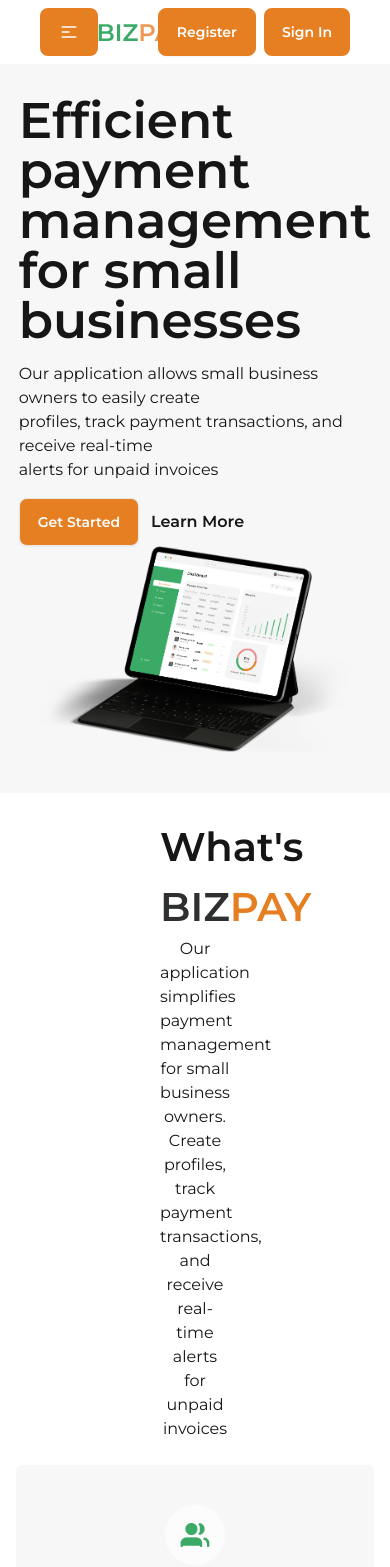
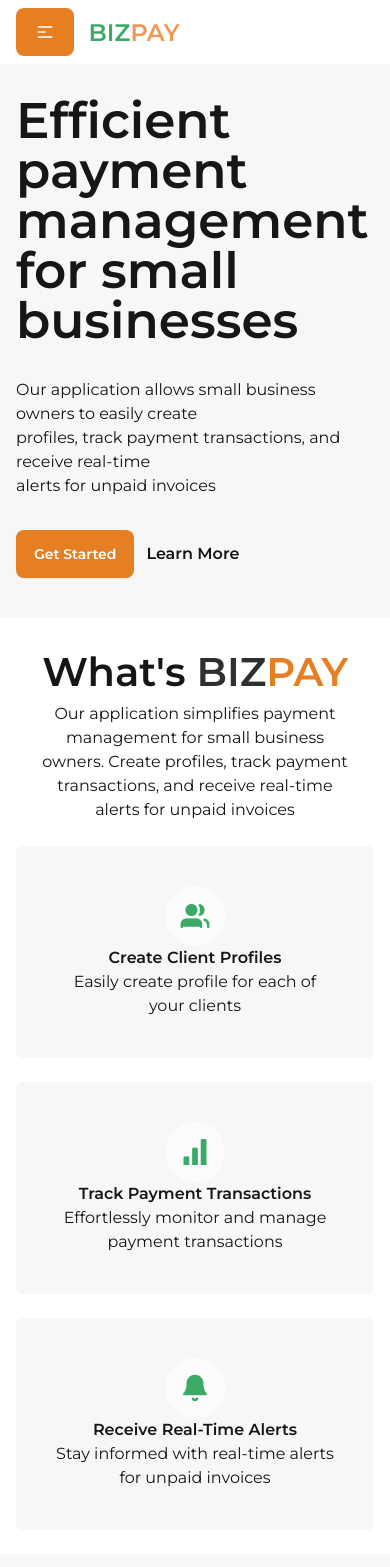
Before and after one commit to sparkle666/Bizpay, a React (Vite) app: page / in a window 390 px wide. Shown: the top 1567 px of the page. Built offline with nearby package versions, Linux system fonts and the light colour scheme.

Commit message:
Fix: responsiveness on smaller screens

```diff
--- a/src/components/Hero.tsx
+++ b/src/components/Hero.tsx
@@ -3,19 +3,19 @@ import IPad from "../assets/iPadPro.png"
 
 const Hero: FC = () => {
     return (
-        <div className="flex flex-col lg:flex-row px-10 pt-24 pb-10 justify-evenly items-center bg-[#F7F7F7]">
-            <div className="space-y-4">
-                <p className="text-[50px] font-semibold leading-none">Efficient payment management for small businesses</p>
+        <div className="flex lg:h-screen flex-col lg:flex-row lg:px-10 px-4 pt-24 pb-10 justify-evenly items-center bg-[#F7F7F7]">
+            <div className="space-y-8">
+                <p className="lg:text-[4rem] text-[50px] font-semibold leading-none">Efficient payment management for small businesses</p>
                 <p>Our application allows small business owners to easily create <br />
                     profiles, track payment transactions, and receive real-time <br />
                     alerts for unpaid invoices</p>
                 <div className="space-x-3">
-                    <a href="" className="btn bg-secondary outline-0 text-white">Get Started</a>
+                    <a href="" className="btn bg-secondary outline-0 border-none text-white">Get Started</a>
                     <a href="" className="btn-outline border-0 font-semibold">Learn More</a>
                 </div>
             </div>
             <div>
-                <img src={IPad} alt="An ipad image" />
+                <img src={IPad} className="lg:block hidden" alt="An ipad image" />
             </div>
         </div>
     )
--- a/src/components/InfoSection.tsx
+++ b/src/components/InfoSection.tsx
@@ -7,7 +7,7 @@ import NotificationIcon from "../assets/NotificationIcon.png"
 const InfoSection: FC = () => {
     return (
         <div className='lg:px-10 lg:py-8 space-y-6 py-6'>
-            <div className='text-center px-40'>
+            <div className='text-center px-10'>
                 <p className='font-semibold text-[40px]'>What's
                     <span className='font-semibold text-[40px] text-[#2d302e]'> BIZ</span>
                     <span className='font-semibold text-[40px] text-[#E67E22]'>PAY</span>
@@ -16,19 +16,19 @@ const InfoSection: FC = () => {
                     Create profiles, track payment transactions, and receive real-time alerts for unpaid invoices
                 </p>
             </div>
-            <div className='flex flex-col lg:flex-row lg:space-x-6 lg:px-12 px-4 space-y-6'>
-                <div className='flex flex-col items-center bg-[#F7F7F7] rounded-md p-10 text-center'>
-                    <div><img src={ProfileIcon} alt="A profile icon of two people" /></div>
+            <div className='lg:flex lg:space-x-6 lg:px-12 px-4 lg:space-y-0 space-y-6'>
+                <div className='flex-1 items-center bg-[#F7F7F7] rounded-md p-10 text-center'>
+                    <div><img src={ProfileIcon} className='mx-auto' alt="A profile icon of two people" /></div>
                     <div className='font-semibold'>Create Client Profiles</div>
                     <div className='text-[16px]'>Easily create profile for each of your clients</div>
                 </div>
-                <div className='flex flex-col items-center bg-[#F7F7F7] rounded-md p-10 text-center'>
-                    <div><img src={ChatIcon} alt="A profile icon of two people" /></div>
+                <div className='flex-1 items-center bg-[#F7F7F7] rounded-md p-10 text-center'>
+                    <div><img src={ChatIcon} className='mx-auto' alt="A profile icon of two people" /></div>
                     <div className='font-semibold'>Track Payment Transactions</div>
                     <div className='text-[16px]'>Effortlessly monitor and manage payment transactions</div>
                 </div>
-                <div className='flex flex-col items-center bg-[#F7F7F7] rounded-md p-10 text-center'>
-                    <div><img src={NotificationIcon} alt="A profile icon of two people" /></div>
+                <div className='flex-1 items-center bg-[#F7F7F7] rounded-md p-10 text-center'>
+                    <div><img src={NotificationIcon} className='mx-auto' alt="A profile icon of two people" /></div>
                     <div className='font-semibold'>Receive Real-Time Alerts</div>
                     <div className='text-[16px]'>Stay informed with real-time alerts for unpaid invoices</div>
                 </div>
--- a/src/components/Navbar.tsx
+++ b/src/components/Navbar.tsx
@@ -3,7 +3,7 @@ import BizPay from "../assets/BIZPAY.png"
 
 const Navbar = () => {
     return (<>
-        <div className="navbar bg-base-100 top-0 fixed px-10">
+        <div className="navbar bg-base-100 top-0 fixed lg:px-10 px-4">
             <div className="navbar-start">
                 <div className="dropdown">
                     <label tabIndex={0} className="btn btn-ghost lg:hidden">
@@ -14,9 +14,15 @@ const Navbar = () => {
                         <li><a>About Us</a></li>
                         <li><a>Services</a></li>
                         <li><a>Resources</a></li>
+                        <li>
+                            <Link to="/signup">Register </Link>
+                        </li>
+                        <li>
+                            <Link to="/signin">Sign In </Link>
+                        </li>
                     </ul>
                 </div>
-                <img src={BizPay} alt="" />
+                <img src={BizPay} className="ml-4 lg:ml-0" alt="" />
 
             </div>
             <div className="navbar-center hidden lg:flex">
@@ -27,9 +33,13 @@ const Navbar = () => {
                     <li><a>Resources</a></li>
                 </ul>
             </div>
-            <div className="navbar-end space-x-2">
-                <Link to="/signup" className="btn btn-secondary outline-0 text-white px-[18px] py-[12px] ">Register </Link>
-                <Link to="/signin" className="btn btn-outline outline-0 border-0 text-[#E67E22]">Sign In </Link>
+            <div className="navbar-end space-x-4">
+                <Link to="/signup" className="btn btn-secondary hidden md:flex ">
+                    Register
+                </Link>
+                <Link to="/signin" className="btn btn-secondary hidden md:flex ">
+                    Sign In
+                </Link>
             </div>
         </div>
     </>)
--- a/src/components/SecondInfoSection.tsx
+++ b/src/components/SecondInfoSection.tsx
@@ -1,11 +1,12 @@
 import { FC } from 'react'
 import Finance from "../assets/Finance.png"
+import { Link } from 'react-router-dom'
 
 
 const SecondInfoSection: FC = () => {
     return (
         <div>
-            <div className="flex flex-col lg:flex-row px-10 py-10 justify-evenly items-center bg-[#F7F7F7]">
+            <div className="flex flex-col lg:flex-row lg:px-10 px-4 py-10 justify-evenly items-center bg-[#F7F7F7]">
                 <div className="space-y-4">
                     <p className="text-[50px] font-semibold leading-none">Efficient payment management for small businesses</p>
 
@@ -14,15 +15,16 @@ const SecondInfoSection: FC = () => {
                         processes allowing small business owners to easily create profiles, track payment <br />
                         transactions, and receive real-time alerts for unpaid invoices
                     </p>
-                    <div className="space-x-3">
-                        <a href="" className="btn bg-secondary outline-0 text-white">Register</a>
-                    </div>
+                    <Link to="/signup"
+                        className="btn bg-secondary border-none text-white">
+                        Register
+                    </Link>
                 </div>
                 <div>
                     <img src={Finance} alt="An ipad image" />
                 </div>
             </div>
-        </div>
+        </div >
     )
 }
 
```
